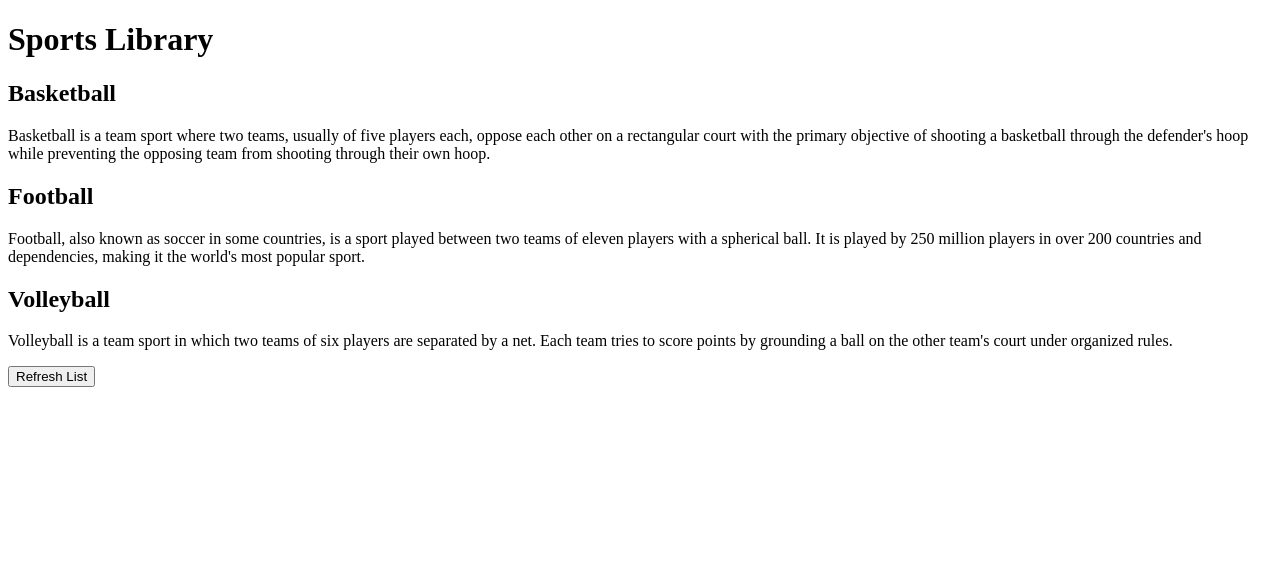
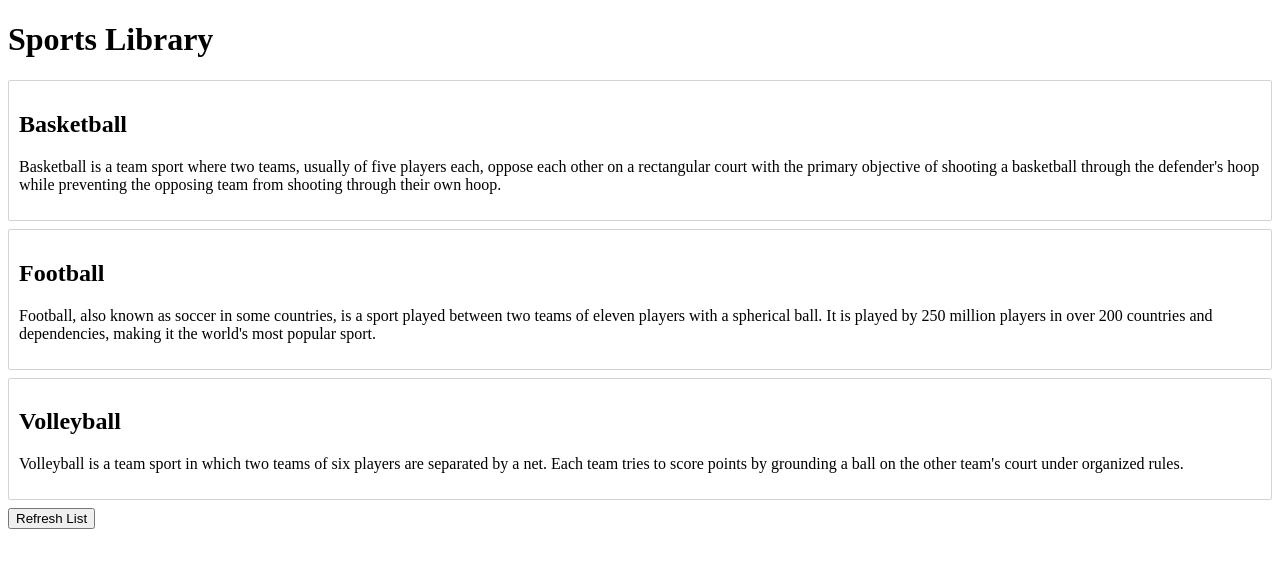
Before and after one commit to rigelle-cruz/sports-library, a React (Vite) app: page / in a window 1280 px wide. Shown: the top 568 px of the page. Built offline with nearby package versions, Linux system fonts and the light colour scheme.

Commit message:
create feature that allows users to re-arrange sport list

```diff
--- a/src/components/SportsList.jsx
+++ b/src/components/SportsList.jsx
@@ -1,4 +1,5 @@
-import { useEffect, useCallback } from 'react';
+import { useEffect, useCallback, useState } from 'react';
+import { DragDropContext, Droppable, Draggable } from 'react-beautiful-dnd';
 import { useDispatch, useSelector } from 'react-redux';
 import { ContentRepository } from '../lib/ContentRepository';
 import {
@@ -12,6 +13,16 @@ export const SportsList = () => {
 	const dispatch = useDispatch();
 	const sports = useSelector(selectSports);
 	const loading = useSelector(selectLoading);
+	const [sportsList, setSportsList] = useState([]);
+
+	useEffect(() => {
+		const savedList = localStorage.getItem('savedList');
+		if (savedList) {
+			setSportsList(JSON.parse(savedList));
+		} else {
+			fetchSports();
+		}
+	}, []);
 
 	const fetchSports = useCallback(async () => {
 		dispatch(setLoading(true));
@@ -21,10 +32,14 @@ export const SportsList = () => {
 			const selectedSports = fetchedSports
 				.sort(() => 0.5 - Math.random())
 				.slice(0, 3)
-				.map((sport) => ({
+				.map((sport, index) => ({
+					id: `item-${index}`,
 					name: sport.name,
 					description: sport.description,
 				}));
+
+			setSportsList(selectedSports);
+			localStorage.setItem('savedList', JSON.stringify(selectedSports));
 			dispatch(setSports(selectedSports));
 		} catch (error) {
 			console.error('Error fetching sports list:', error);
@@ -33,23 +48,43 @@ export const SportsList = () => {
 		}
 	}, [dispatch]);
 
-	useEffect(() => {
-		fetchSports();
-	}, [fetchSports]);
+	const onDragEnd = (result) => {
+		if (!result.destination) return;
+		const list = Array.from(sportsList);
+		const shuffledList = list.splice(result.source.index, 1)[0];
+		list.splice(result.destination.index, 0, shuffledList);
+
+		setSportsList(list);
+		localStorage.setItem('savedList', JSON.stringify(list));
+	};
 
 	if (loading) return <div>Loading...</div>;
 
 	return (
-		<div>
-			{sports.map((sport, index) => (
-				<div key={index}>
-					<h2>{sport.name}</h2>
-					<p>{sport.description}</p>
-				</div>
-			))}
+		<DragDropContext onDragEnd={onDragEnd}>
+			<Droppable droppableId="droppable">
+				{(provided) => (
+					<div {...provided.droppableProps} ref={provided.innerRef}>
+						{sportsList.map((sport, index) => (
+							<Draggable key={sport.id} draggableId={sport.id} index={index}>
+								{(provided) => (
+									<div
+										ref={provided.innerRef}
+										{...provided.draggableProps}
+										{...provided.dragHandleProps}
+										className="sportItem">
+										<h2>{sport.name}</h2>
+										<p>{sport.description}</p>
+									</div>
+								)}
+							</Draggable>
+						))}
+						{provided.placeholder}
+					</div>
+				)}
+			</Droppable>
 			<button onClick={fetchSports}>Refresh List</button>
-
-		</div>
+		</DragDropContext>
 	);
 };
 
--- a/src/index.css
+++ b/src/index.css
@@ -0,0 +1,7 @@
+.sportItem {
+  padding: 10px;
+  margin-bottom: 8px;
+  background-color: white;
+  border: 1px solid lightgrey;
+  border-radius: 2px;
+}
```
